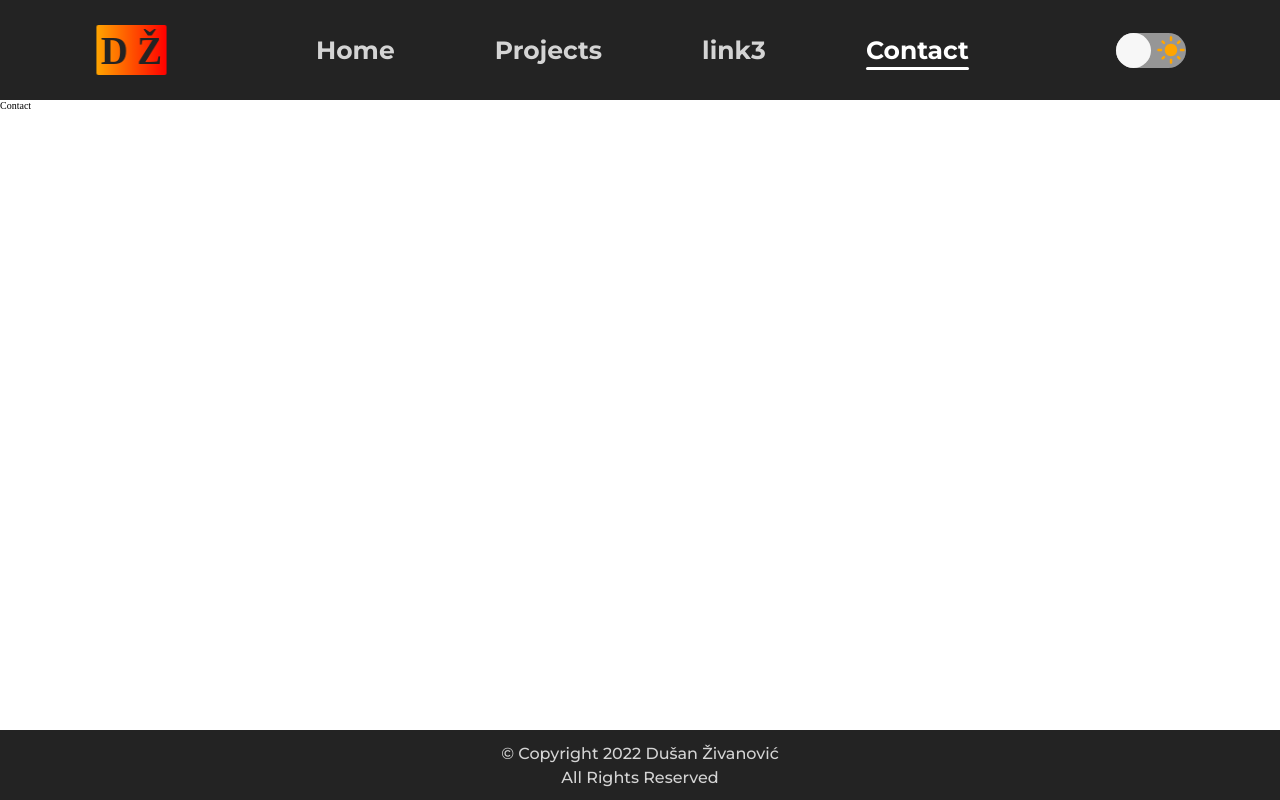
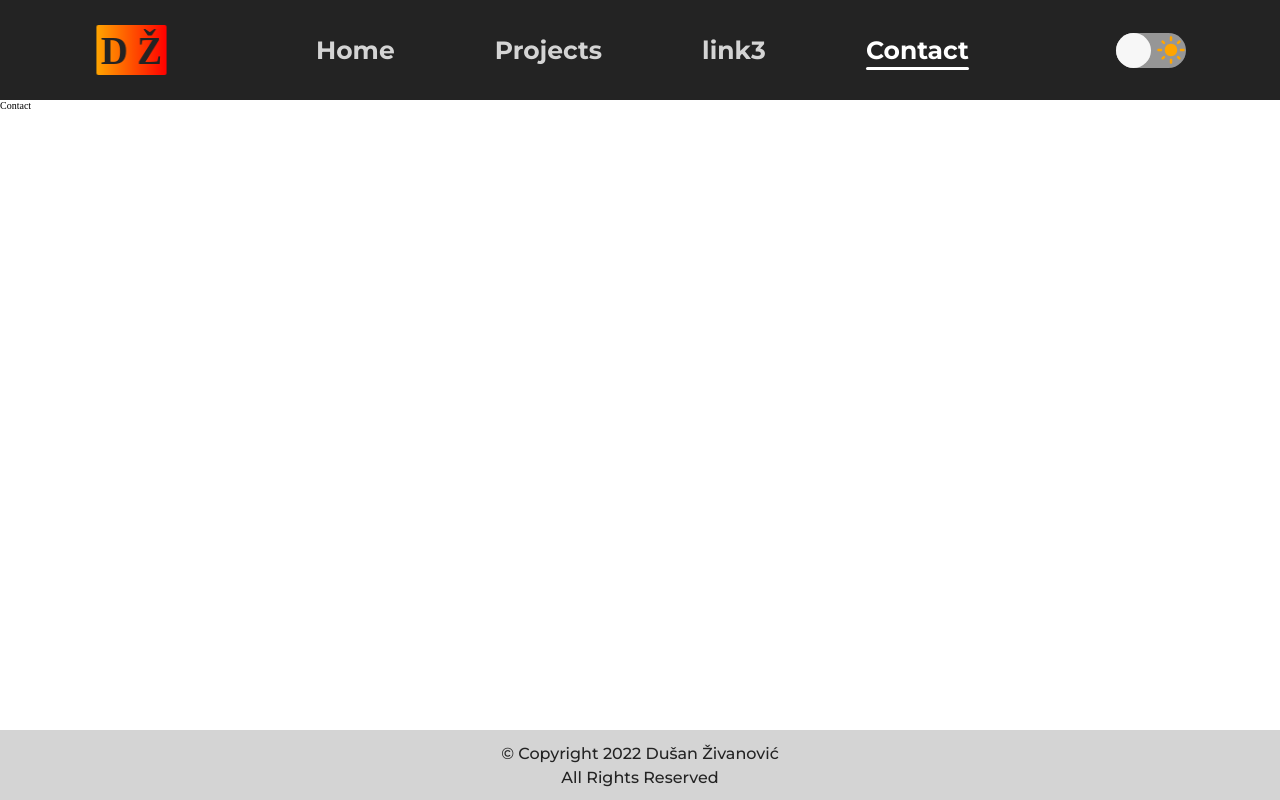
Before and after one commit to Dusan95z/dusanzivanovic, a React (Create React App) app: page /contact in a window 1280 px wide. Built offline with nearby package versions, Linux system fonts and the light colour scheme.

Commit message:
footer dark theme done

```diff
--- a/src/components/Footer/Footer.jsx
+++ b/src/components/Footer/Footer.jsx
@@ -1,8 +1,12 @@
 import './_footer.scss';
+import { useContext } from 'react';
+import NavigationContext from '../../context/NavigationContext';
 
 const Footer = () => {
+  const { darkMode } = useContext(NavigationContext);
+
   return (
-    <footer>
+    <footer className={darkMode ? '' : 'lightTheme-footer'}>
       <p>&copy; Copyright 2022 Dušan Živanović</p>
       <p>All Rights Reserved</p>
     </footer>
--- a/src/components/Footer/_footer.scss
+++ b/src/components/Footer/_footer.scss
@@ -7,6 +7,7 @@ footer {
   flex-direction: column;
   align-items: center;
   justify-content: center;
+  transition: all 0.5s;
 
   p {
     font-size: 1.6rem;
@@ -14,9 +15,20 @@ footer {
     text-align: center;
     color: #d4d4d4;
     pointer-events: none;
+    transition: all 0.5s;
 
     &:not(:last-child) {
       margin-bottom: 0.5rem;
     }
   }
 }
+
+// LIGHT THEME
+
+.lightTheme-footer {
+  background-color: #d4d4d4;
+
+  p {
+    color: #232323;
+  }
+}
```
